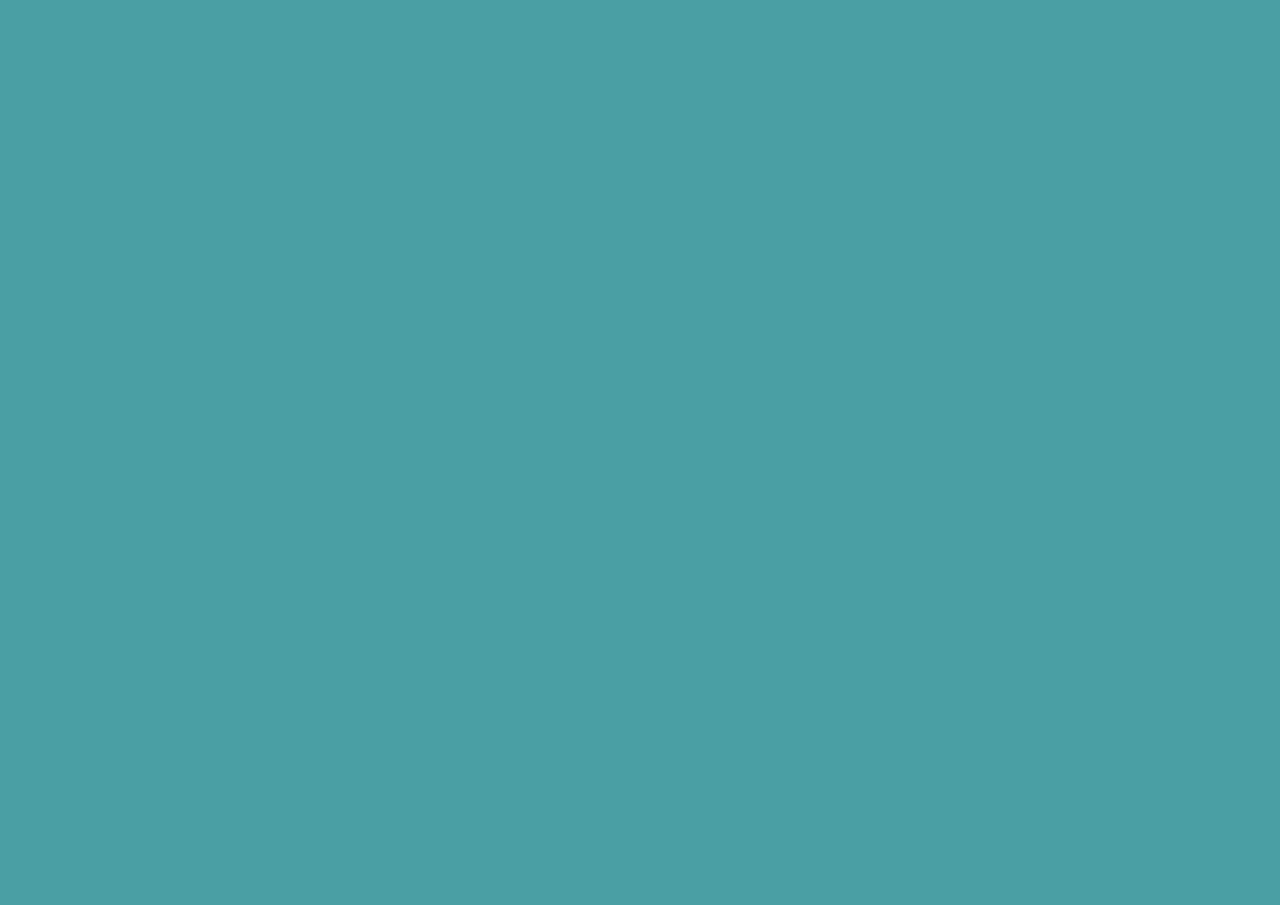
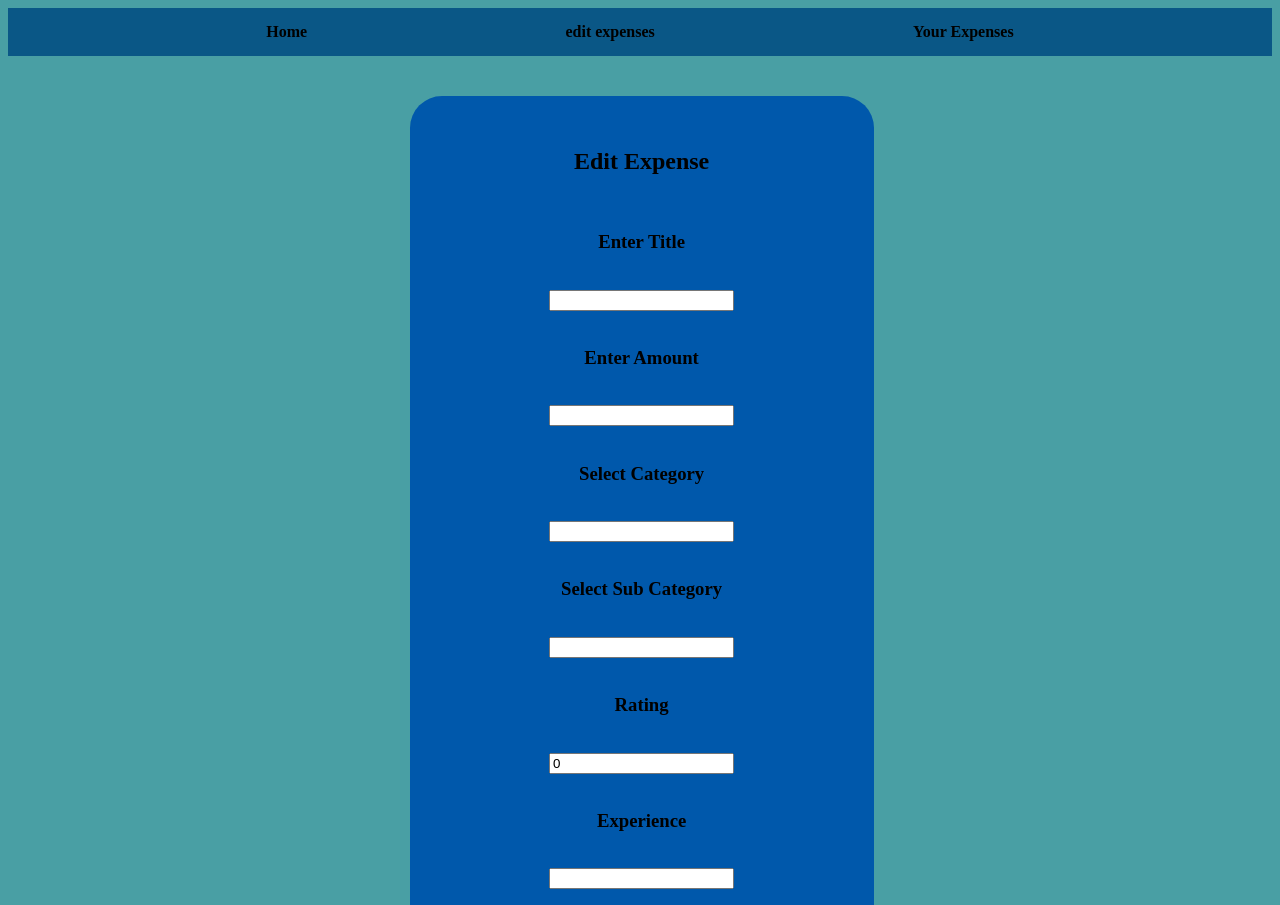
Before and after one commit to Akash-Muddhana/expense-tracker, a React (Vite) app: page /edit/1 in a window 1280 px wide. Before the commit this address had no page. Shown: the top 905 px of the page. Before the commit the page ends 800 px from the top, so only its background shows below. Built offline with nearby package versions, Linux system fonts and the light colour scheme.

Commit message:
added amount and made edit expenses working

```diff
--- a/src/App.jsx
+++ b/src/App.jsx
@@ -1,20 +1,22 @@
-import { Header } from "./Components/Header"
-import { DashBoard } from "./pages/DashBoard"
-import {Routes,Route} from "react-router-dom"
-import { NewExpense } from "./pages/NewExpense"
-import { YourExpenses } from "./pages/YourExpenses"
+import { Header } from "./Components/Header";
+import { DashBoard } from "./pages/DashBoard";
+import { Routes, Route } from "react-router-dom";
+import { NewExpense } from "./pages/NewExpense";
+import { YourExpenses } from "./pages/YourExpenses";
+import { EditExpenses } from "./pages/EditExpenses";
 
 function App() {
-
   return (
     <>
       <Routes>
-      <Route path="/" element={<DashBoard /> }/>
-       <Route path="/NewExpense" element={<NewExpense /> }/>
-        <Route path="/YourExpenses" element={<YourExpenses /> }/>
+        <Route path="/" element={<DashBoard />} />
+        <Route path="/NewExpense" element={<NewExpense />} />
+        <Route path="/YourExpenses" element={<YourExpenses />} />
+        <Route path="/EditExpenses" element={<EditExpenses />} />
+        <Route path="/edit/:id" element={<EditExpenses />} />
       </Routes>
     </>
-  )
+  );
 }
 
-export default App
+export default App;
--- a/src/pages/DashBoard.jsx
+++ b/src/pages/DashBoard.jsx
@@ -3,10 +3,8 @@ import { StatusGauge } from "./StatusGauge";
 import { Header } from "../Components/Header";
 import { useNavigate } from "react-router-dom";
 
-
 export function DashBoard() {
   const navigate = useNavigate();
-
 
   return (
     <>
@@ -24,8 +22,6 @@ export function DashBoard() {
 
         <StatusGauge value={80} />
 
-
-
       </main>
     </>
   );
--- a/src/pages/EditExpenses.jsx
+++ b/src/pages/EditExpenses.jsx
@@ -1,7 +1,72 @@
-export function EditExpenses(){
-    return(
-        <>
+import { useParams, useNavigate } from "react-router-dom";
+import { useState } from "react";
+import { Header } from "../Components/Header";
+export function EditExpenses() {
+  const { id } = useParams();
+  const navigate = useNavigate();
 
-        </>
-    )
+  const expenses = JSON.parse(localStorage.getItem("expenses")) || [];
+  const expense = expenses.find((e) => e.id == id);
+
+  const [title, setTitle] = useState(expense?.title || "");
+  const [category, setCategory] = useState(expense?.category || "");
+  const [subCategory, setSubCategory] = useState(expense?.subCategory || "");
+  const [rating, setRating] = useState(expense?.rating || 0);
+  const [experience, setExperience] = useState(expense?.experience || "");
+  const [amount, setAmount] = useState(expense?.amount || "");
+  function updateExpense() {
+    const expenses = JSON.parse(localStorage.getItem("expenses")) || [];
+
+    const updated = expenses.map((e) =>
+      e.id == id
+        ? { ...e, title, category, subCategory, rating, experience, amount }
+        : e,
+    );
+
+    localStorage.setItem("expenses", JSON.stringify(updated));
+
+    alert("Expense Updated!");
+
+    navigate("/YourExpenses");
+  }
+  return (
+    <>
+      <Header />
+
+      <main className="Newexpense-main">
+        <h2>Edit Expense</h2>
+
+        <h3>Enter Title</h3>
+        <input value={title} onChange={(e) => setTitle(e.target.value)} />
+        <h3>Enter Amount</h3>
+        <input
+          value={amount}
+          onChange={(e) => setAmount(Number(e.target.value))}
+        />
+        <h3>Select Category</h3>
+        <input value={category} onChange={(e) => setCategory(e.target.value)} />
+
+        <h3>Select Sub Category</h3>
+        <input
+          value={subCategory}
+          onChange={(e) => setSubCategory(e.target.value)}
+        />
+
+        <h3>Rating</h3>
+        <input
+          type="number"
+          value={rating}
+          onChange={(e) => setRating(Number(e.target.value))}
+        />
+
+        <h3>Experience</h3>
+        <input
+          value={experience}
+          onChange={(e) => setExperience(e.target.value)}
+        />
+
+        <button onClick={updateExpense}>Update</button>
+      </main>
+    </>
+  );
 }
--- a/src/pages/NewExpense.css
+++ b/src/pages/NewExpense.css
@@ -4,10 +4,10 @@
     flex-direction: column;
     align-items: center;
     justify-content: space-between;
-    padding: 3rem;
+    padding: 2rem;
     background-color: #0058AB;
     width: 50vh;
-    height: 70vh;
+    height: 100vh;
     position: absolute;
     top: 12%;
     left: 32%;
--- a/src/pages/NewExpense.jsx
+++ b/src/pages/NewExpense.jsx
@@ -1,5 +1,6 @@
 import { Header } from "../Components/Header";
 import { useState } from "react";
+import { EditExpenses } from "./EditExpenses";
 import "./NewExpense.css";
 export function NewExpense() {
   const [category, setCategory] = useState("");
@@ -7,8 +8,11 @@ export function NewExpense() {
   const [rating, setRating] = useState(0);
   const [title, setTitle] = useState("");
   const [experience, setExperience] = useState("");
-  function saveExpenses(){
+  const [amount, setAmount] = useState(0);
+  function saveExpenses() {
     const newExpense = {
+      id: Date.now(),
+      amount,
       title,
       category,
       subCategory,
@@ -51,6 +55,12 @@ export function NewExpense() {
         <input
           placeholder="Enter Title"
           onChange={(e) => setTitle(e.target.value)}
+        />
+        <h3>Enter amount</h3>
+        <input
+          placeholder="Enter Amount"
+          type="number"
+          onChange={(e) => setAmount(Number(e.target.value))}
         />
         <h3>Select Category</h3>
         <select
--- a/src/pages/YourExpenses.css
+++ b/src/pages/YourExpenses.css
@@ -1,13 +1,8 @@
 .expenses-card{
-    background-color: #E9BC8B;
-    height: 50vh;
-    width: 80vh;
-    border-radius: 2rem;
     display: flex;
-    justify-content: center;
     flex-direction: column;
-    position: absolute;
-    top: 15%;
+    gap: 10px;
+    padding: 20px;
 }
 .del-button{
     background-color: #DDD5F4;
@@ -15,3 +10,12 @@
     border-width: 0.002rem;
     border-radius: 1rem;
 }
+.expense-card {
+    background-color: #E9BC8B;
+    border-radius: 1rem;
+    padding: 1rem;
+    margin: 1rem;
+    height: 30vh;
+    width: 80vh;
+    border-radius: 2rem;
+}
--- a/src/pages/YourExpenses.jsx
+++ b/src/pages/YourExpenses.jsx
@@ -1,6 +1,8 @@
 import { useState } from "react";
 import { Header } from "../Components/Header";
-import './YourExpenses.css'
+import "./YourExpenses.css";
+import { useNavigate } from "react-router-dom";
+
 export function YourExpenses() {
   const [expenses, setExpenses] = useState(() => {
     return JSON.parse(localStorage.getItem("expenses")) || [];
@@ -12,6 +14,7 @@ export function YourExpenses() {
     setExpenses(updated);
     localStorage.setItem("expenses", JSON.stringify(updated));
   }
+  const navigate = useNavigate();
 
   return (
     <>
@@ -27,10 +30,14 @@ export function YourExpenses() {
             <p>
               {e.category} - {e.subCategory}
             </p>
+            <p>amount : {e.amount}</p>
             <p>Rating: {e.rating}</p>
-            <p>{e.experience}</p>
+            <p>Experience : {e.experience}</p>
 
-            <button onClick={() => deleteExpense(i)} className="del-button">Delete</button>
+            <button onClick={() => deleteExpense(i)} className="del-button">
+              Delete
+            </button>
+            <button onClick={() => navigate(`/edit/${e.id}`)}>Edit</button>
           </div>
         ))}
       </div>
```
Lines whose indentation alone changed are shown as unchanged.
